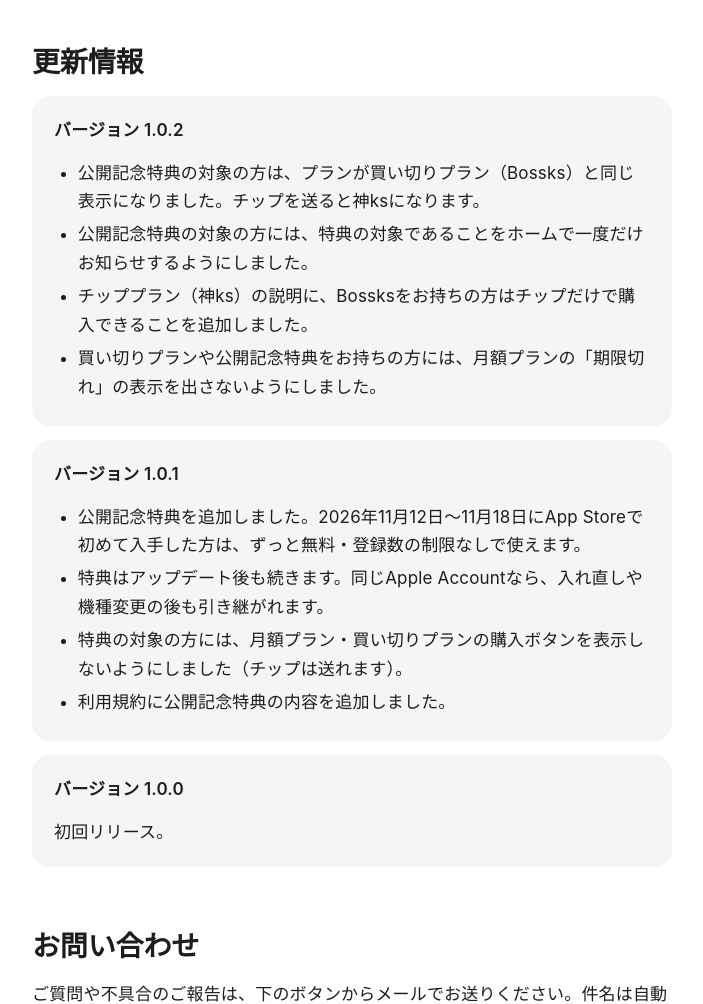
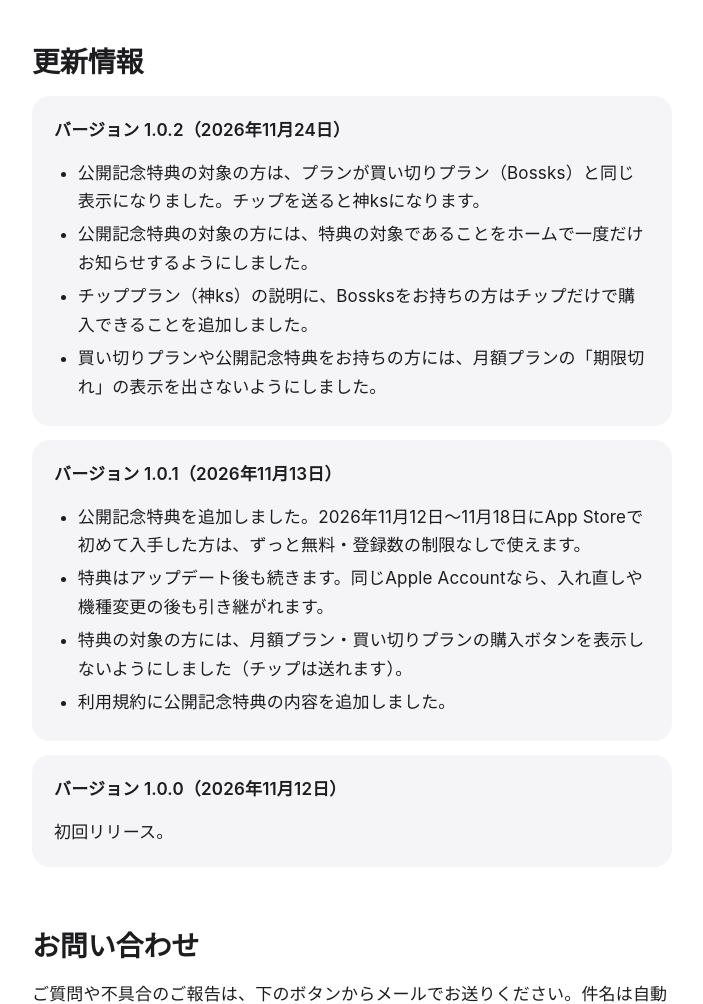
Before and after one commit to createlabone/yarekasu-support, a plain HTML site: page index.html in a window 1280 px wide. Shown: the part 3993-4997 px from the top of the page, without its empty margins (288-991 px from the left). Drawn offline with Linux system fonts and the light colour scheme.

Commit message:
Add release dates to version history

```diff
--- a/index.html
+++ b/index.html
@@ -256,7 +256,7 @@
 <section id="updates">
   <h2>更新情報</h2>
   <div class="card">
-    <p class="version">バージョン 1.0.2</p>
+    <p class="version">バージョン 1.0.2（2026年11月24日）</p>
     <ul>
       <li>公開記念特典の対象の方は、プランが買い切りプラン（Bossks）と同じ表示になりました。チップを送ると神ksになります。</li>
       <li>公開記念特典の対象の方には、特典の対象であることをホームで一度だけお知らせするようにしました。</li>
@@ -265,7 +265,7 @@
     </ul>
   </div>
   <div class="card">
-    <p class="version">バージョン 1.0.1</p>
+    <p class="version">バージョン 1.0.1（2026年11月13日）</p>
     <ul>
       <li>公開記念特典を追加しました。2026年11月12日〜11月18日にApp Storeで初めて入手した方は、ずっと無料・登録数の制限なしで使えます。</li>
       <li>特典はアップデート後も続きます。同じApple Accountなら、入れ直しや機種変更の後も引き継がれます。</li>
@@ -274,7 +274,7 @@
     </ul>
   </div>
   <div class="card">
-    <p class="version">バージョン 1.0.0</p>
+    <p class="version">バージョン 1.0.0（2026年11月12日）</p>
     <p>初回リリース。</p>
   </div>
 </section>
```
